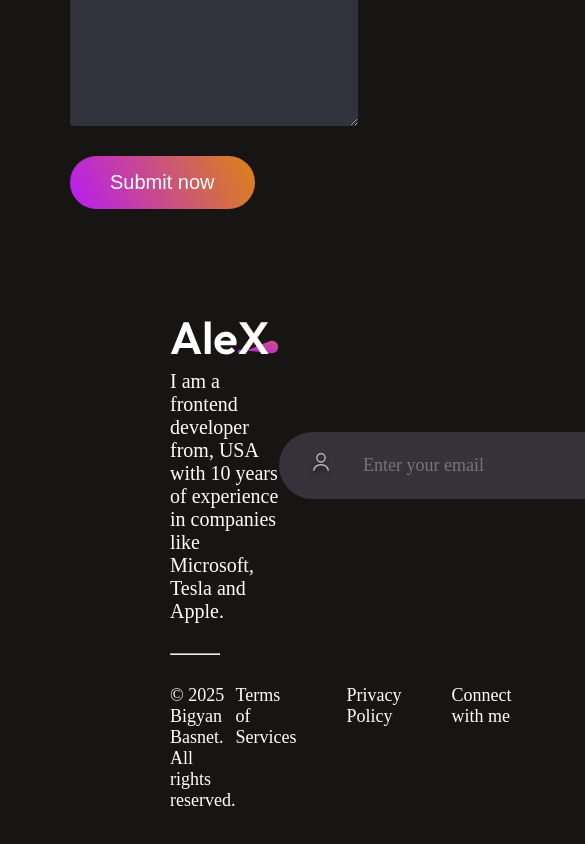
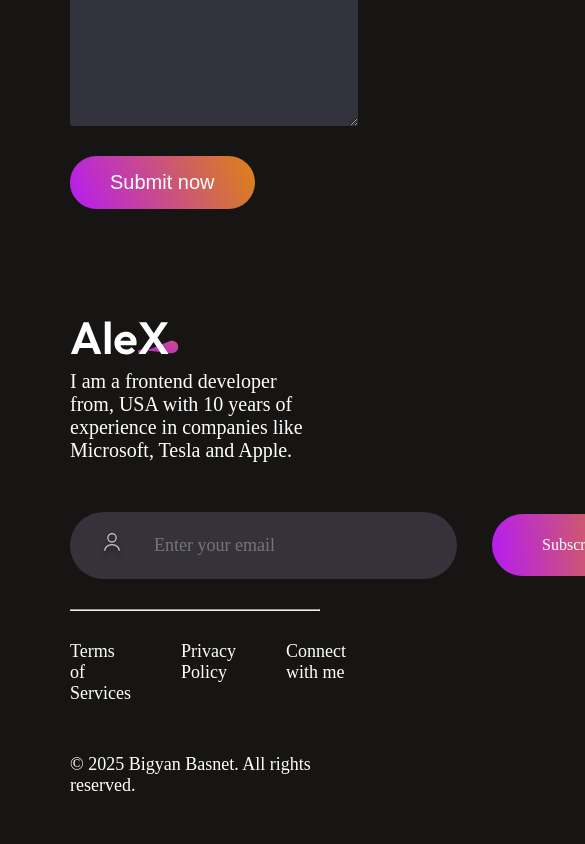
Before and after one commit to Bigyanhub/react_portfolio, a React app: page / in a window 390 px wide. Shown: the part 5995-6839 px from the top of the page, 585 px wide, since content can reach past the window. Before the commit the page ends 6806 px from the top, so only its background shows below. Built offline with nearby package versions, Linux system fonts and the light colour scheme; the HTML template or start-up script is replaced by a standard one.

Commit message:
Enhance mobile responsiveness for Footer component styles

```diff
--- a/src/Components/Footer/Footer.css
+++ b/src/Components/Footer/Footer.css
@@ -68,3 +68,18 @@
   transform: scale(1.1);
   transition: 0.3s;
 }
+
+@media (max-width: 768px) {
+  .footer {
+    margin: 50px 70px;
+  }
+  .footer-top {
+    flex-direction: column;
+    gap: 50px;
+  }
+  .footer-bottom {
+    display: flex;
+    flex-direction: column-reverse;
+    margin-bottom: 50px;
+  }
+}
```
